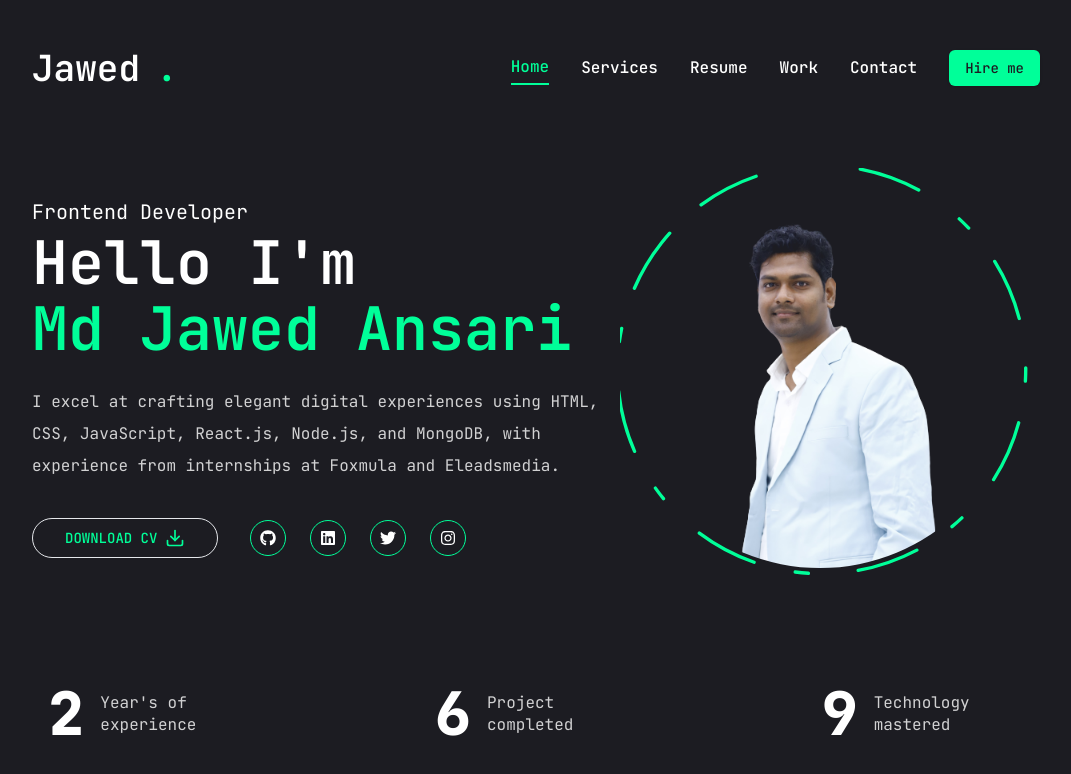
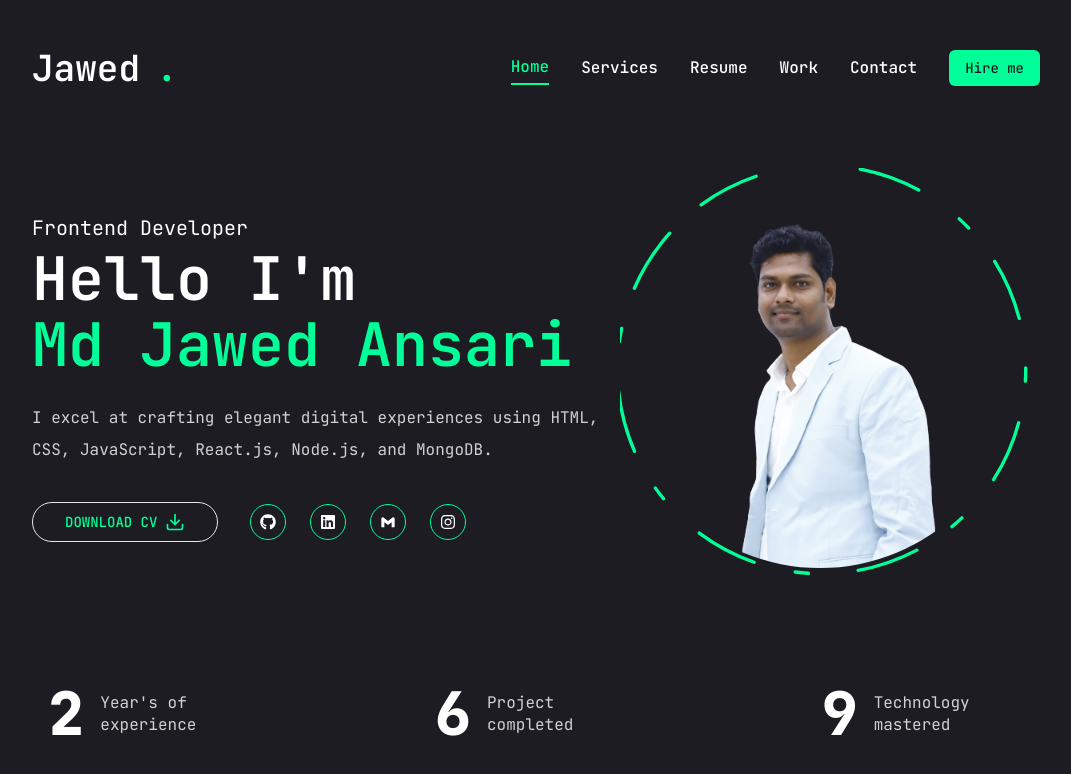
Before and after one commit to mdjawedansari/Portfolio_Jawed, a Next.js app: page / in a window 1280 px wide. Shown: the top 774 px of the page, without its empty margins (104-1175 px from the left). Built offline with nearby package versions, Linux system fonts and the light colour scheme.

Commit message:
mail link added

```diff
--- a/components/Details.jsx
+++ b/components/Details.jsx
@@ -15,8 +15,7 @@ const Details = () => {
       </h1>
       <p className="mx-w-[500px] mb-9 text-white/80">
         I excel at crafting elegant digital experiences using HTML, CSS,
-        JavaScript, React.js, Node.js, and MongoDB, with experience from
-        internships at Foxmula and Eleadsmedia.
+        JavaScript, React.js, Node.js, and MongoDB.
       </p>
 
       {/* button and socials */}
--- a/components/Socials.jsx
+++ b/components/Socials.jsx
@@ -2,7 +2,8 @@
 
 import React from "react";
 import Link from "next/link";
-import { FaGithub, FaLinkedin, FaTwitter, FaInstagram } from "react-icons/fa";
+import { BiLogoGmail } from "react-icons/bi";
+import { FaGithub, FaLinkedin, FaInstagram } from "react-icons/fa";
 
 const socials = [
   {
@@ -14,8 +15,8 @@ const socials = [
     path: "https://www.linkedin.com/in/md-jawed-ansari-b672b9198/",
   },
   {
-    icon: <FaTwitter />,
-    path: "",
+    icon: <BiLogoGmail />,
+    path: "mailto:jawed0216@gmail.com",
   },
   {
     icon: <FaInstagram />,
```
